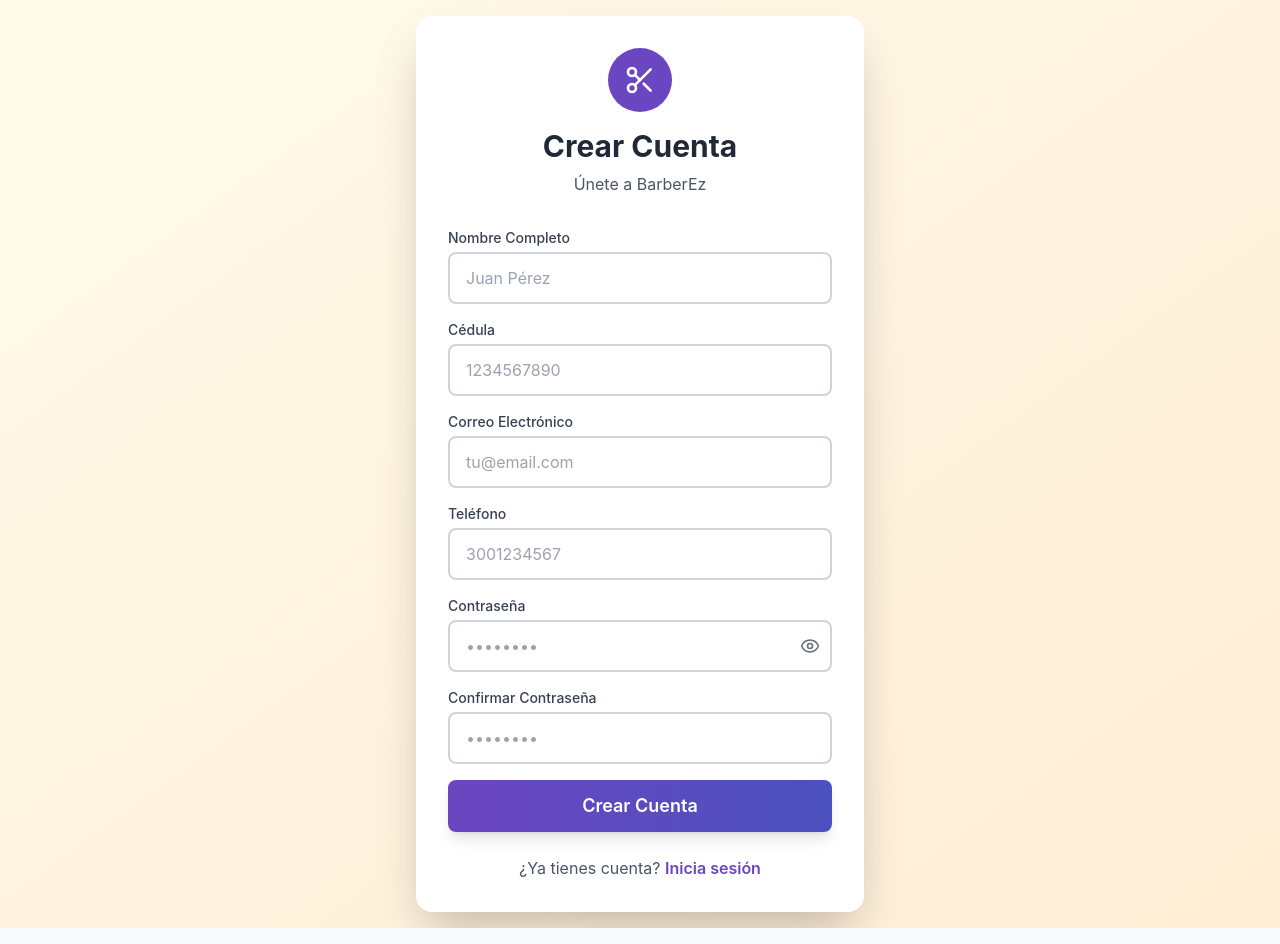
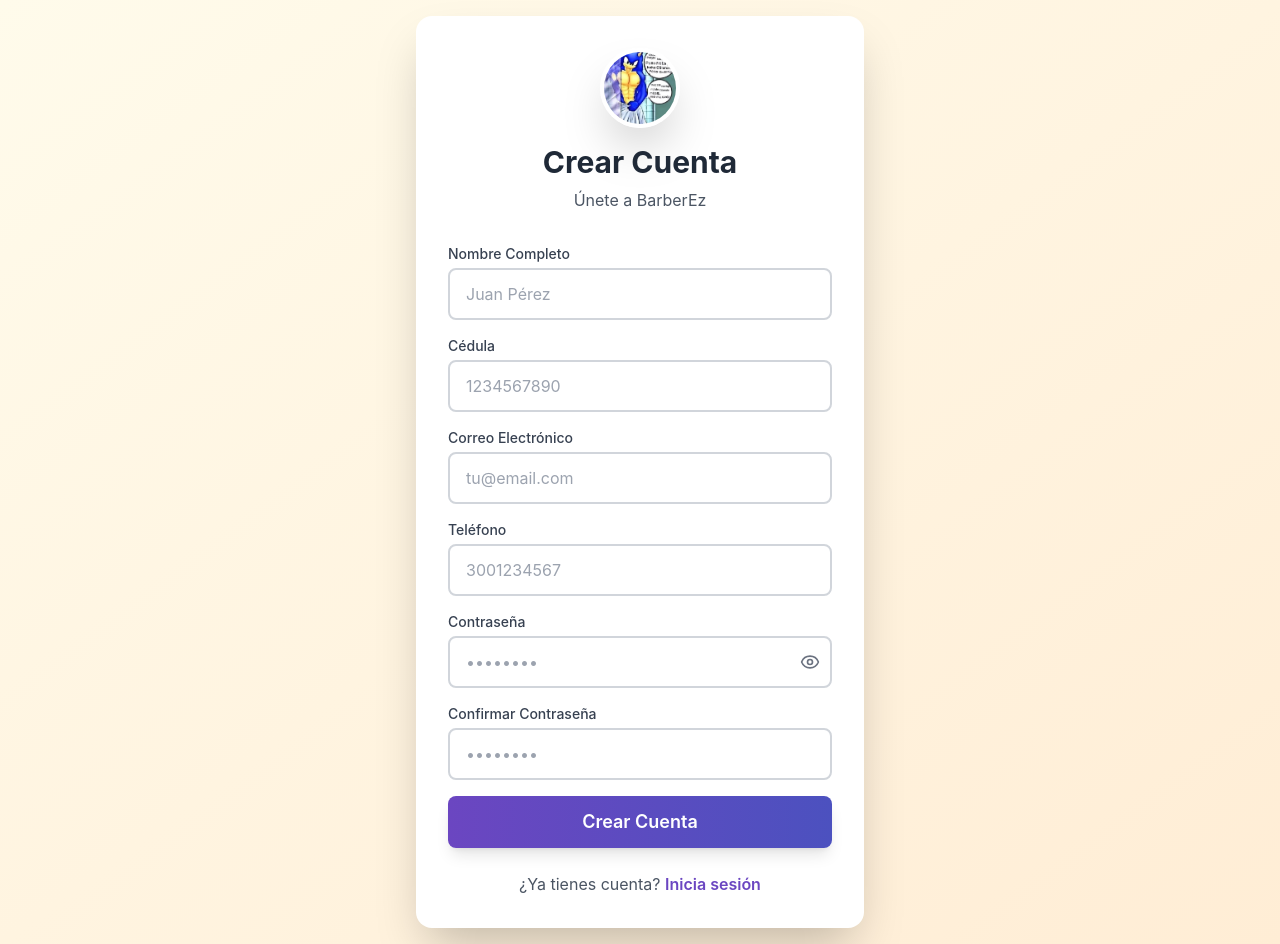
Before and after one commit to isKarTuX/BarberEz-Proyect, a React (Vite) app in the folder barberez-web/frontend/: page /register in a window 1280 px wide. Built offline with nearby package versions, Linux system fonts and the light colour scheme; no server answers.

Commit message:
Actualizar logo en pagina de registro

```diff
--- a/barberez-web/frontend/src/pages/Register.jsx
+++ b/barberez-web/frontend/src/pages/Register.jsx
@@ -1,7 +1,7 @@
 import React, { useState } from 'react';
 import { useNavigate, Link } from 'react-router-dom';
 import { authAPI } from '../services/api';
-import { Scissors, Eye, EyeOff } from 'lucide-react';
+import { Eye, EyeOff } from 'lucide-react';
 
 export default function Register() {
     const [formData, setFormData] = useState({
@@ -73,8 +73,12 @@ export default function Register() {
             <div className="max-w-md w-full bg-white rounded-2xl shadow-2xl p-8">
                 {/* Logo y Título */}
                 <div className="text-center mb-8">
-                    <div className="inline-flex items-center justify-center w-16 h-16 bg-primary rounded-full mb-4">
-                        <Scissors className="w-8 h-8 text-white" />
+                    <div className="mb-4">
+                        <img
+                            src="/images/logo.png"
+                            alt="BarberEz Logo"
+                            className="w-20 h-20 mx-auto rounded-full shadow-2xl border-4 border-white object-cover"
+                        />
                     </div>
                     <h1 className="text-3xl font-bold text-gray-800">Crear Cuenta</h1>
                     <p className="text-gray-600 mt-2">Únete a BarberEz</p>
```
